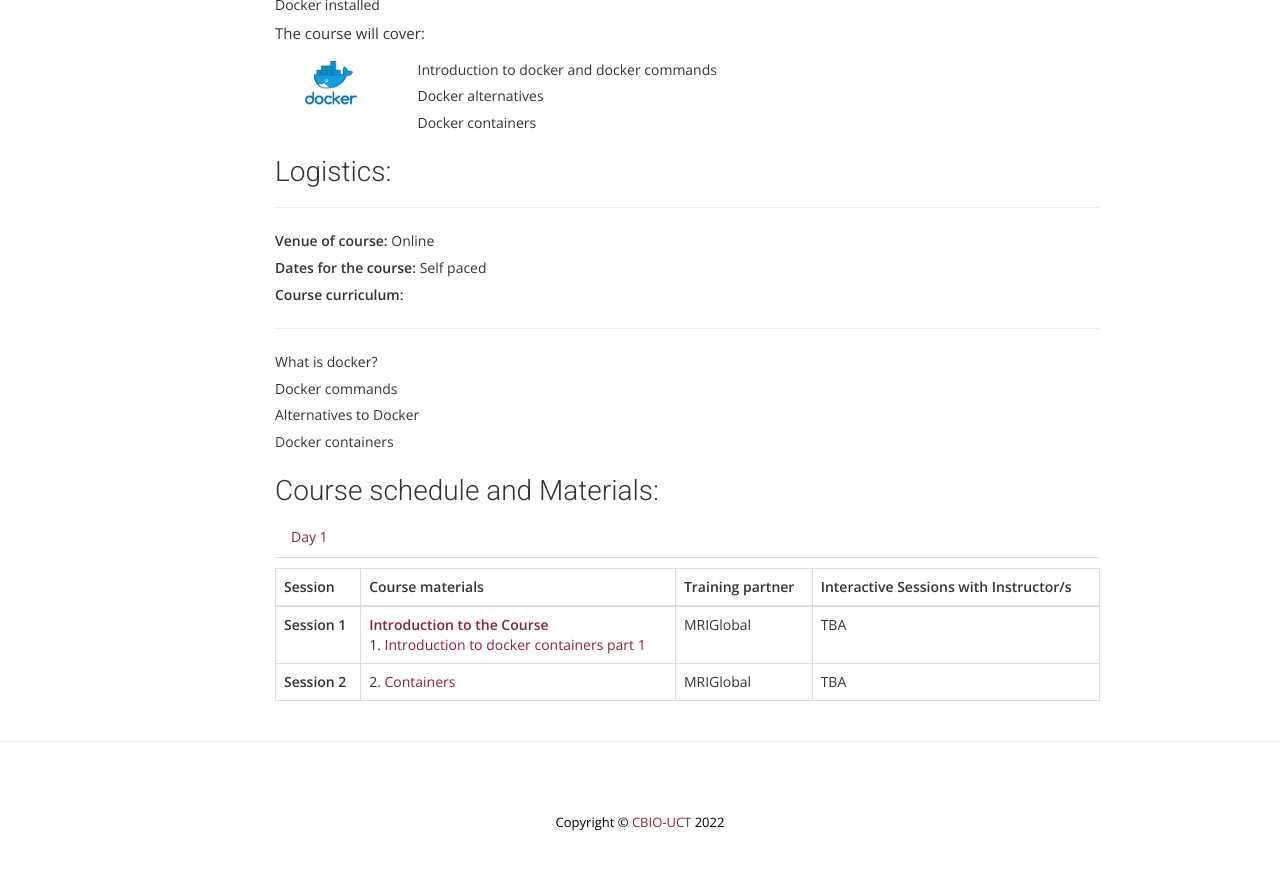
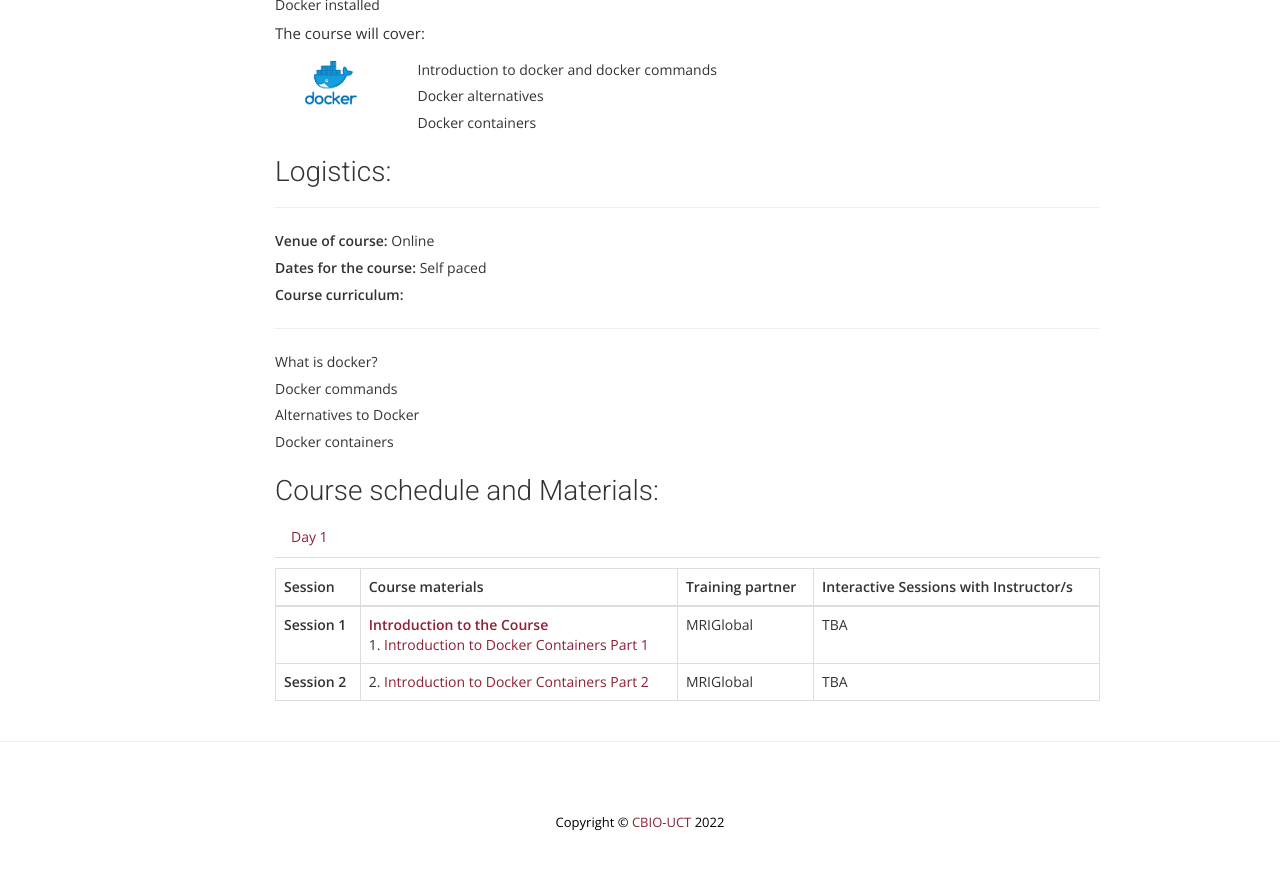
Before and after one commit to uct-cbio/ngs-academy, a Jekyll site: the page built from _posts/2022-05-16-Docker-Training.md, in a window 1280 px wide and 900 px high, scrolled down 640 px. Shown: the top 870 px of the window. Built offline with Jekyll 4.4.1, drawn with Linux system fonts in a browser that asks for light colours; nearby versions of some CDN libraries; some web fonts are replaced; comment, search, counter and statistics services are not loaded.

Commit message:
added docker part 2 materials

```diff
--- a/_posts/2022-05-16-Docker-Training.md
+++ b/_posts/2022-05-16-Docker-Training.md
@@ -129,7 +129,7 @@ The NGS Academy forms part of the Africa CDC Pathogen Genomics Initiative (PGI).
       <td>    <ul>
       <li><b> <a href="{{ site.url }}uploads/311653_Docker slides_rev1.pdf" target="_blank">Introduction to the Course</a></b></li>
 <ol>
-  <li>1. <a href="https://figshare.com/s/b5e15bc8e3bd2141c031" target="_blank">Introduction to docker containers part 1 </a></li>
+  <li>1. <a href="https://figshare.com/s/b5e15bc8e3bd2141c031" target="_blank">Introduction to Docker Containers Part 1 </a></li>
 
 
 </ol>
@@ -151,7 +151,7 @@ The NGS Academy forms part of the Africa CDC Pathogen Genomics Initiative (PGI).
       <br>
      </th>
       <td>    <ul>
-      <li>2. <a href="{{ site.url }}uploads/311653_Docker slides_rev1.pdf" target="_blank">Containers</a></li>
+      <li>2. <a href="https://figshare.com/s/d387e001e958296339fe" target="_blank">Introduction to Docker Containers Part 2</a></li>
 <ol>
 
 
```
